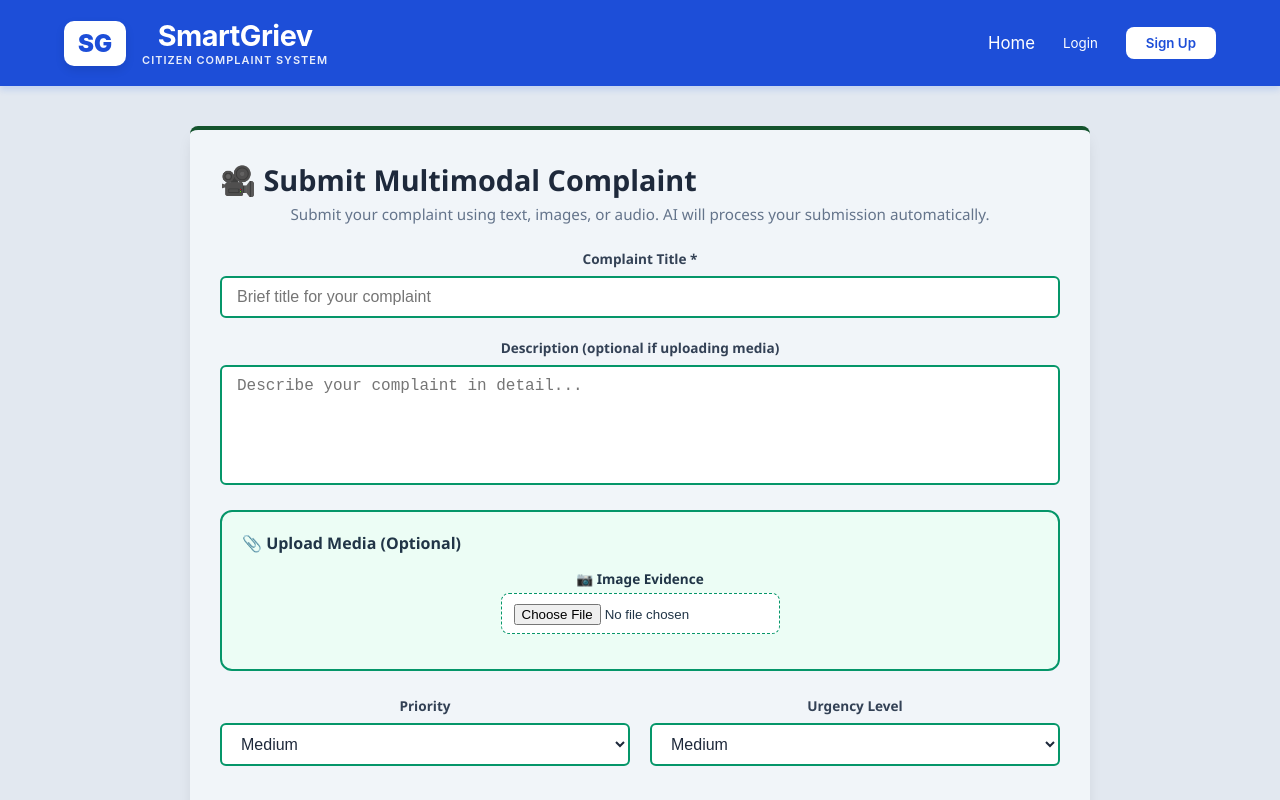
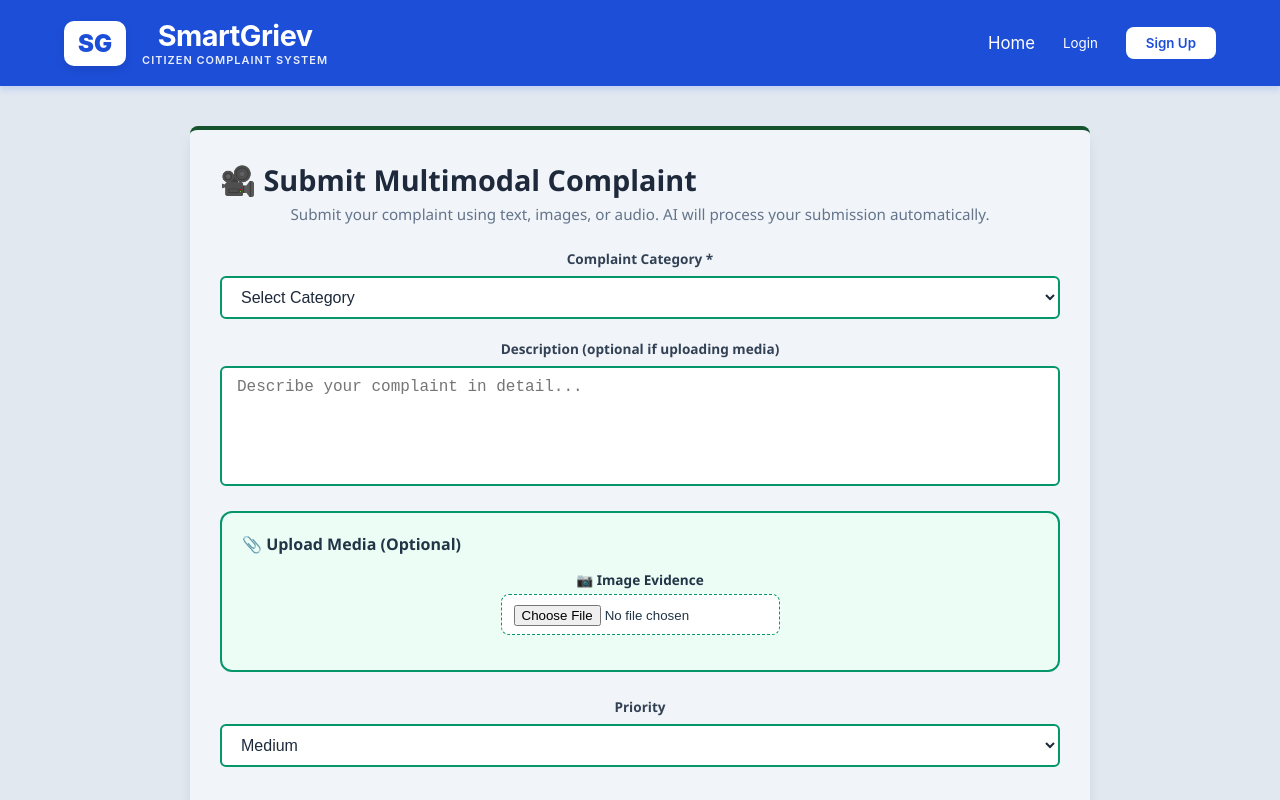
Before and after one commit to vruddhi13/Smart-Griev, a React (Vite) app in the folder SmartGriev/Frontend/: page /CitizenComplaint in a window 1280 px wide. Built offline with nearby package versions, Linux system fonts and the light colour scheme.

Commit message:
Updated Complaint Category Dropdown For Form

```diff
--- a/SmartGriev/Frontend/src/pages/Dashboard/CitizenComplaint.jsx
+++ b/SmartGriev/Frontend/src/pages/Dashboard/CitizenComplaint.jsx
@@ -126,8 +126,14 @@ const CitizenComplaint = () => {
                     Submit your complaint using text, images, or audio. AI will process your submission automatically.
                 </div>
 
-                <label style={styles.label}>Complaint Title *</label>
-                <input style={styles.input} placeholder="Brief title for your complaint" />
+                <label style={styles.label}>Complaint Category *</label>
+                <select style={styles.input}>
+                    <option value="">Select Category</option>
+                    <option value="1">Road Damage</option>
+                    <option value="2">Water Leakage</option>
+                    <option value="3">Garbage Issue</option>
+                    <option value="4">Street Light Problem</option>
+                </select>
 
                 <label style={styles.label}>Description (optional if uploading media)</label>
                 <textarea
@@ -164,14 +170,14 @@ const CitizenComplaint = () => {
                             <option>Low</option>
                         </select>
                     </div>
-                    <div style={styles.col}>
-                        <label style={styles.label}>Urgency Level</label>
-                        <select style={styles.input}>
-                            <option>Medium</option>
-                            <option>Immediate</option>
-                            <option>Routine</option>
-                        </select>
-                    </div>
+                    {/*<div style={styles.col}>*/}
+                    {/*    <label style={styles.label}>Urgency Level</label>*/}
+                    {/*    <select style={styles.input}>*/}
+                    {/*        <option>Medium</option>*/}
+                    {/*        <option>Immediate</option>*/}
+                    {/*        <option>Routine</option>*/}
+                    {/*    </select>*/}
+                    {/*</div>*/}
                 </div>
 
                 <label style={styles.label}>📍 Incident Address</label>
```
